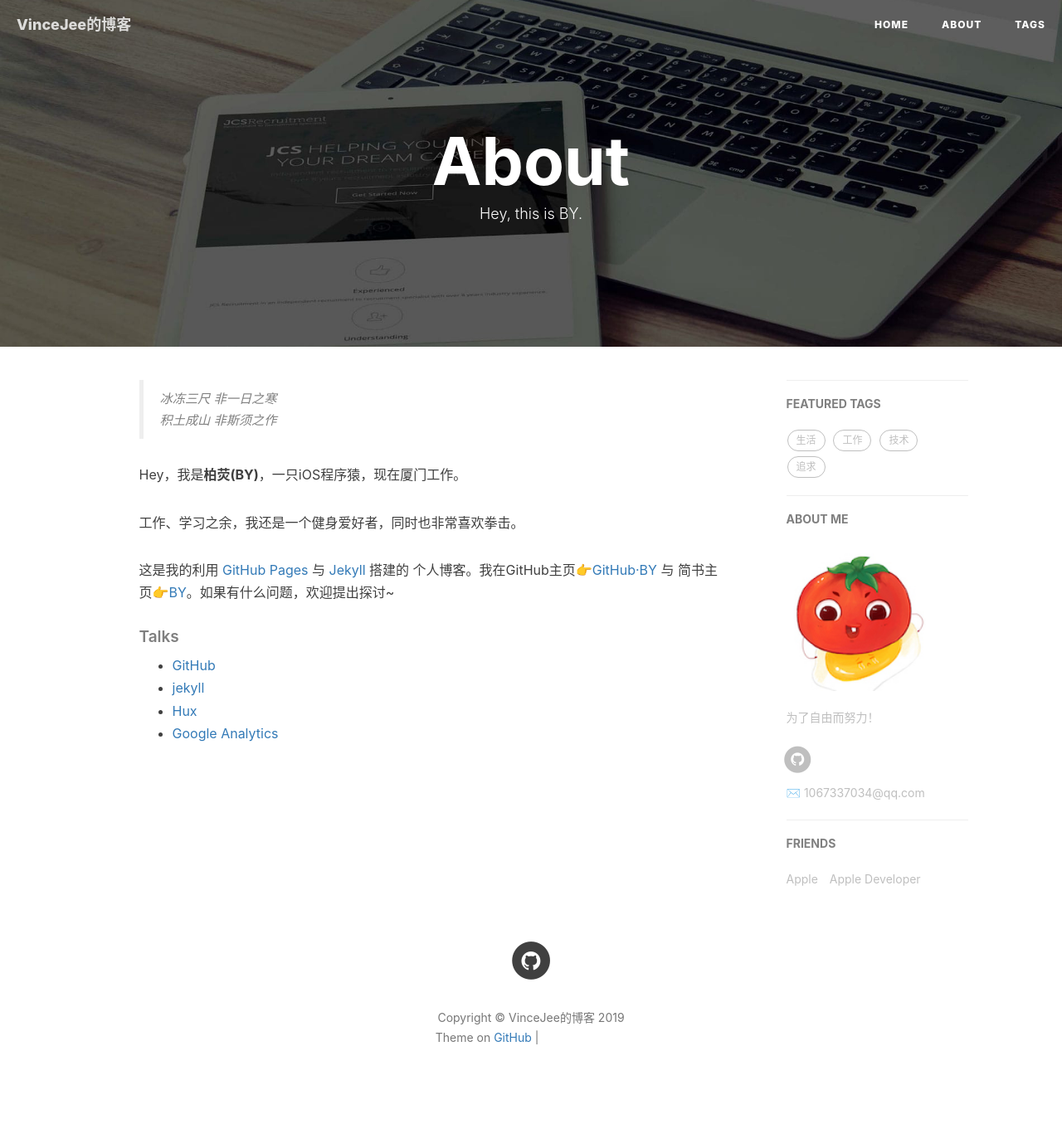
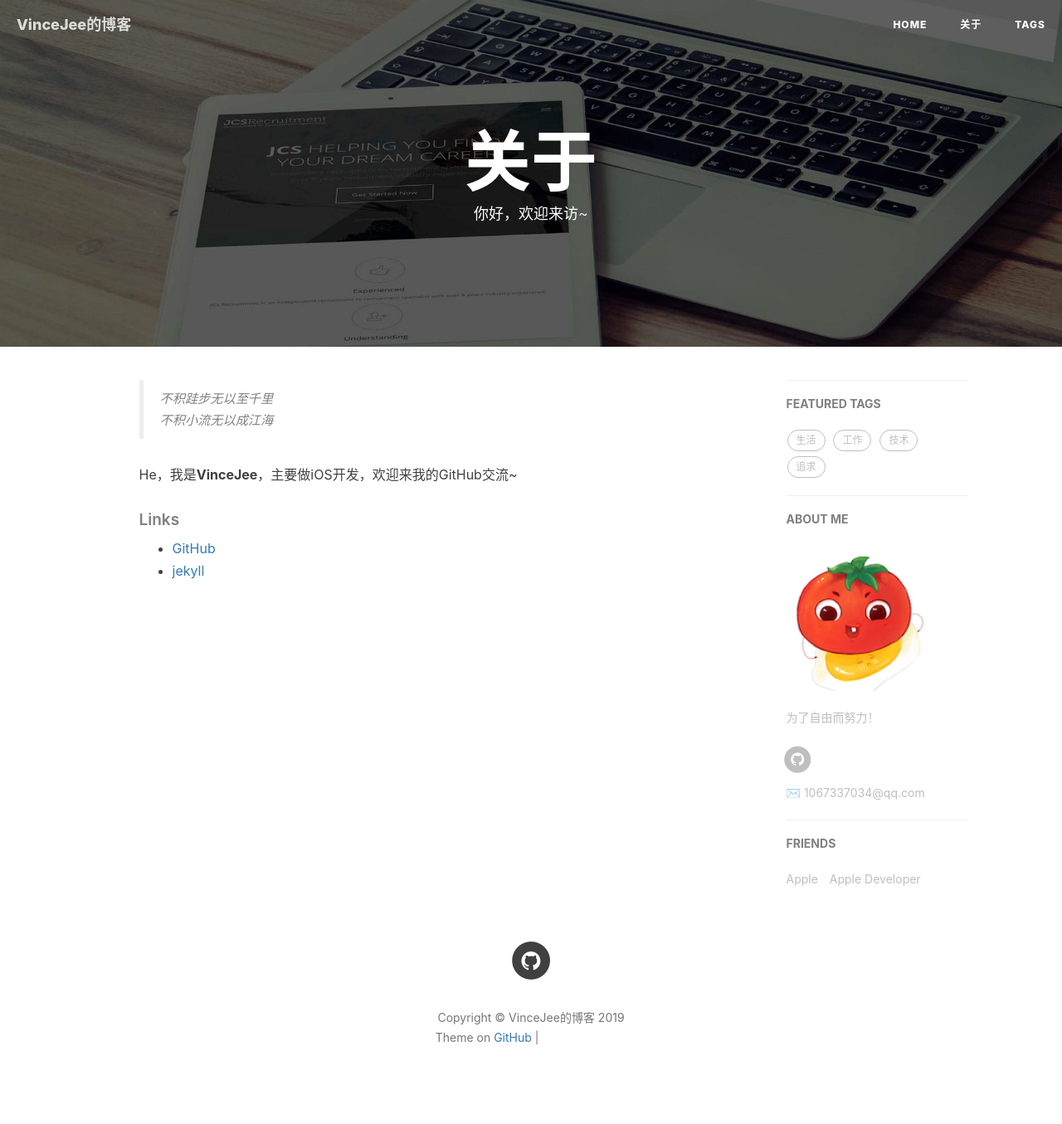
Before and after one commit to VinceJee/VinceJee.github.io, a Jekyll site: the page built from about.html, in a window 1280 px wide. Shown: the whole page at 83% size. Built offline with Jekyll 4.4.1, drawn with Linux system fonts in a browser that asks for light colours; nearby versions of some CDN libraries; comment, search, counter and statistics services are not loaded; grey boxes are pictures that could not be loaded.

Commit message:
Update about.html

```diff
--- a/about.html
+++ b/about.html
@@ -1,61 +1,25 @@
 ---
 layout: page
-title: "About"
-description: "Hey, this is BY."
+title: "关于"
+description: "你好，欢迎来访~"
 header-img: "img/post-bg-rwd.jpg"
 ---
-
-<!-- Language Selector -->
-<!-- <select class="sel-lang" onchange= "onLanChange(this.options[this.options.selectedIndex].value)">
-    <option value="0" selected> 中文 Chinese </option>
-    <option value="1"> 英文 English </option>
-</select> -->
 
 <!-- Chinese Version -->
 <div class="zh post-container">
 
     <!--copied from markdown -->
-    <blockquote><p>冰冻三尺 非一日之寒<br>
-    积土成山 非斯须之作</p></blockquote>
+    <blockquote><p>不积跬步无以至千里<br>
+    不积小流无以成江海</p></blockquote>
 
-    <p>Hey，我是<strong>柏荧(BY)</strong>，一只iOS程序猿，现在厦门工作。</p>
-
-    <p>工作、学习之余，我还是一个健身爱好者，同时也非常喜欢拳击。</p>
-
-    <p>这是我的利用 <a href="https://pages.github.com/">GitHub Pages</a> 与 <a href="http://jekyll.com.cn/">Jekyll</a> 搭建的 个人博客。我在GitHub主页<a href="https://github.com/qiubaiying">👉GitHub·BY</a> 与 简书主页<a href="https://http://www.jianshu.com/u/e71990ada2fd">👉BY</a>。如果有什么问题，欢迎提出探讨~</p>
-
+    <p>He，我是<strong>VinceJee</strong>，主要做iOS开发，欢迎来我的GitHub交流~</p>
     <p></p>
-
-    <h5>Talks</h5>
-
+    <h5>Links</h5>
     <ul>
         <li><a href="https://github.com">GitHub</a></li>
         <li><a href="http://jekyll.com.cn/">jekyll</a></li>
-        <li><a href="http://huangxuan.me/">Hux</a></li>
-        <li><a href="https://analytics.google.com/analytics">Google Analytics</a></li>
     </ul>
 </div>
-
-<!-- English Version -->
-<!-- <div class="en post-container">
-    <blockquote><p>Yet another iOS Developer. <br>
-    Yet another Life-long Student.</p></blockquote>
-
-    <p>Hi, I am <strong>Baiying Qiu</strong>，you can call me <strong>BY</strong>. I am an iOS software engineer and currently working in Xiamen</p>
-
-    <p>This is my personal blog, through making Github Pages and Jekyll.My GitHub  👉 <a href="http://github.com/qiubaiying">Github·BY</a>.</p>
-
-    <p>I am a sports enthusiast, I like fitness, running and boxing.</p>
-
-    <h5>Talks</h5>
-
-    <ul>
-    <li><a href="https://github.com">GitHub</a></li>
-    <li><a href="http://jekyll.com.cn/">jekyll</a></li>
-    <li><a href="https://pages.github.com/">GitHub Pages</a></li>
-    <li><a href="https://qiubaiying.github.io">BY</a></li>
-    </ul>
-</div> -->
 
 <!-- Handle Language Change -->
 <script type="text/javascript">
```
